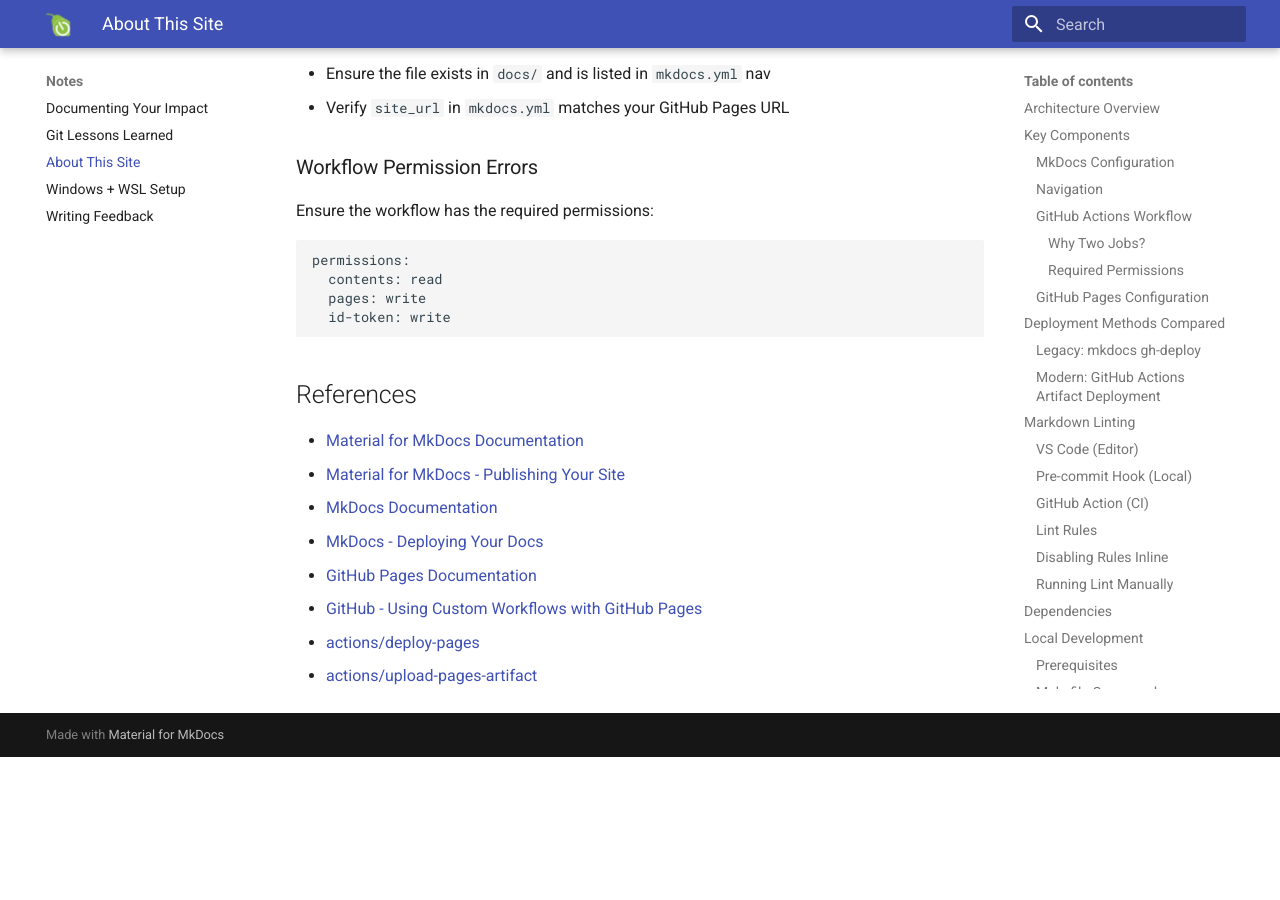
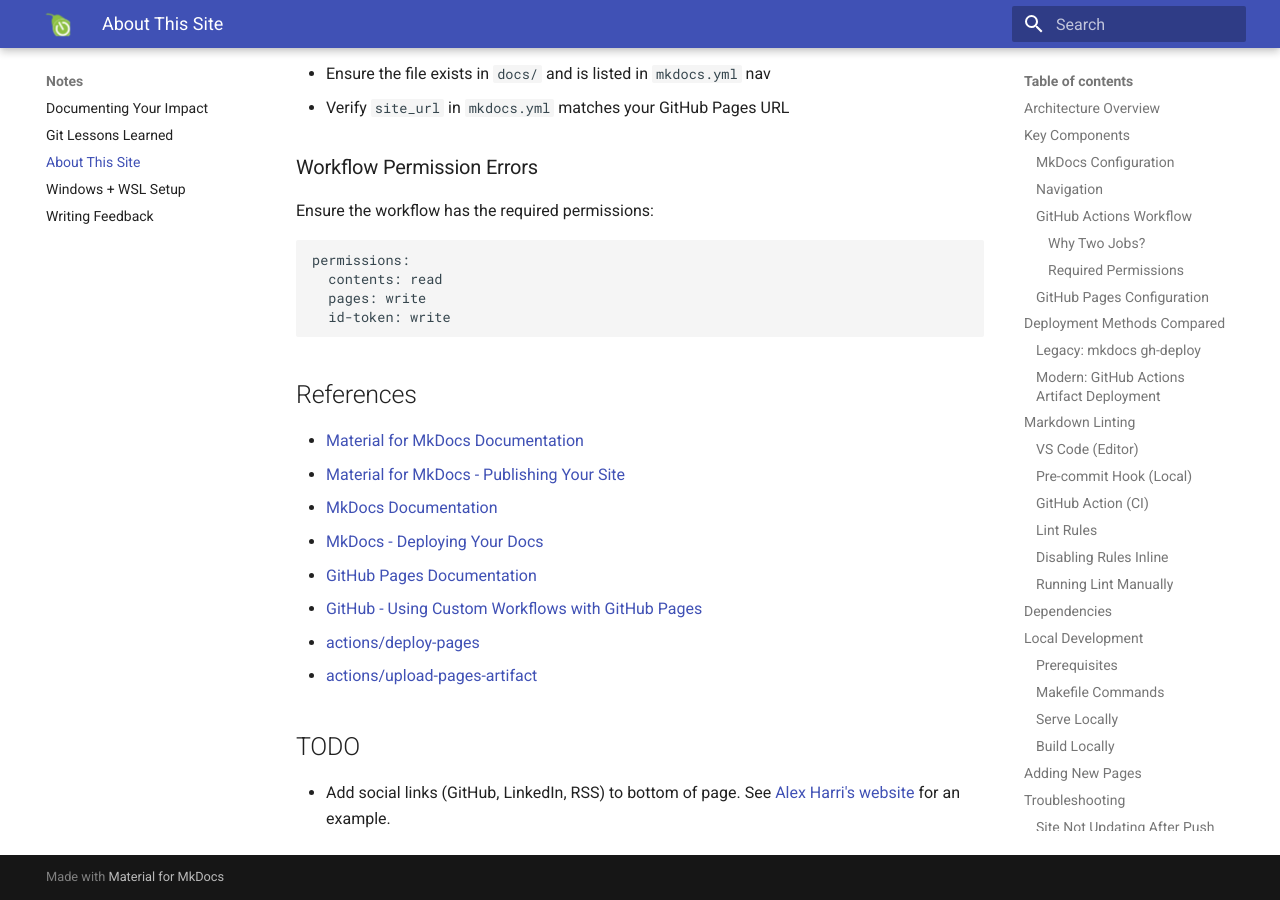
Before and after one commit to paretech/docs, an MkDocs documentation site: the page built from docs/notes/site-setup.md, in a window 1280 px wide and 900 px high, scrolled down 7705 px. Built offline with MkDocs 1.6.1 and Material for MkDocs 9.7.7, drawn with Linux system fonts in a browser that asks for light colours; before the commit the page ends 8462 px from its top, so only the background shows below that.

Commit message:
Add a todo item

```diff
--- a/docs/notes/site-setup.md
+++ b/docs/notes/site-setup.md
@@ -324,3 +324,7 @@
 - [GitHub - Using Custom Workflows with GitHub Pages](https://docs.github.com/en/pages/getting-started-with-github-pages/using-custom-workflows-with-github-pages)
 - [actions/deploy-pages](https://github.com/actions/deploy-pages)
 - [actions/upload-pages-artifact](https://github.com/actions/upload-pages-artifact)
+
+## TODO
+
+- Add social links (GitHub, LinkedIn, RSS) to bottom of page. See [Alex Harri's website](https://alexharri.com/blog) for an example.
```
